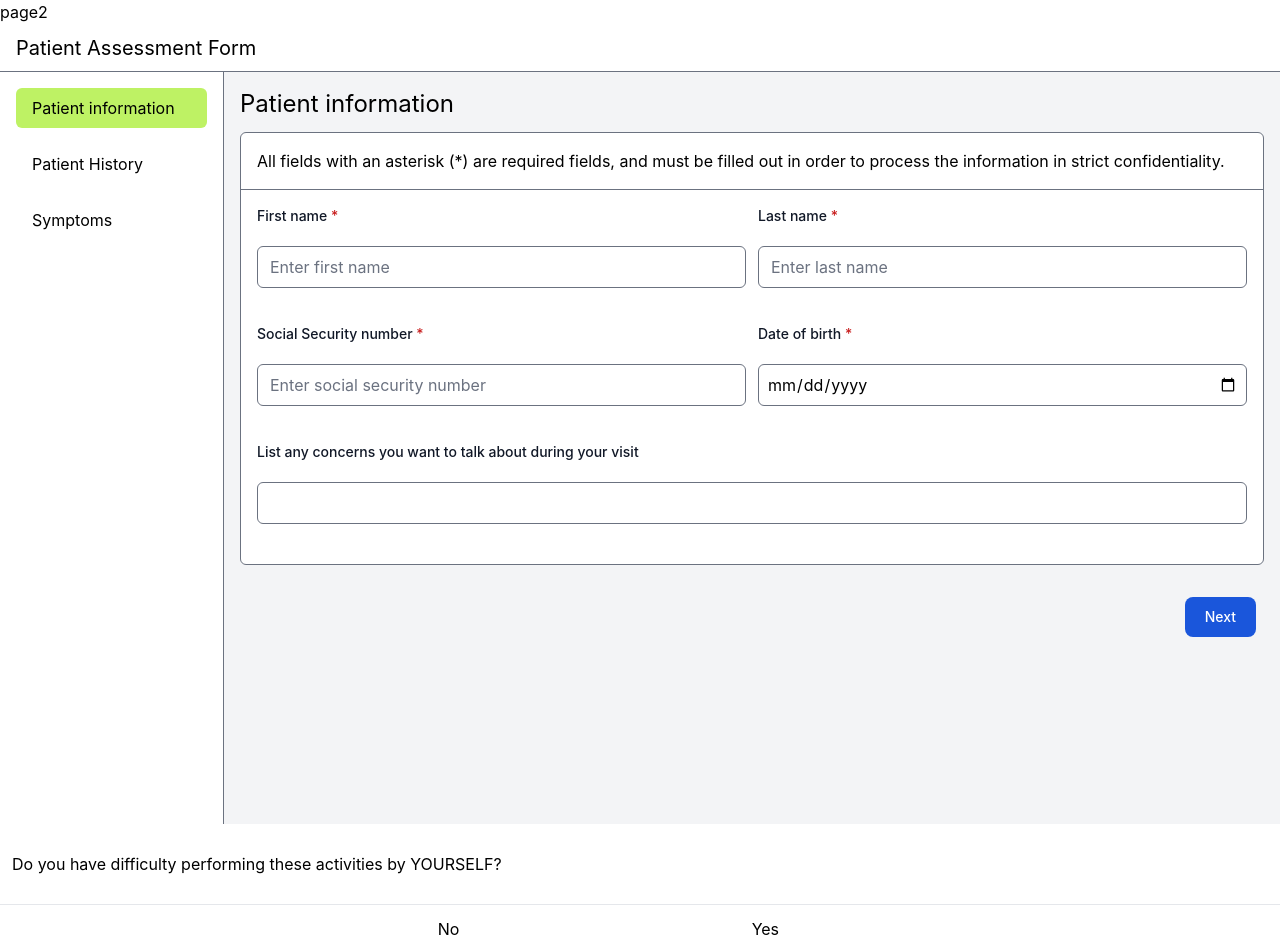
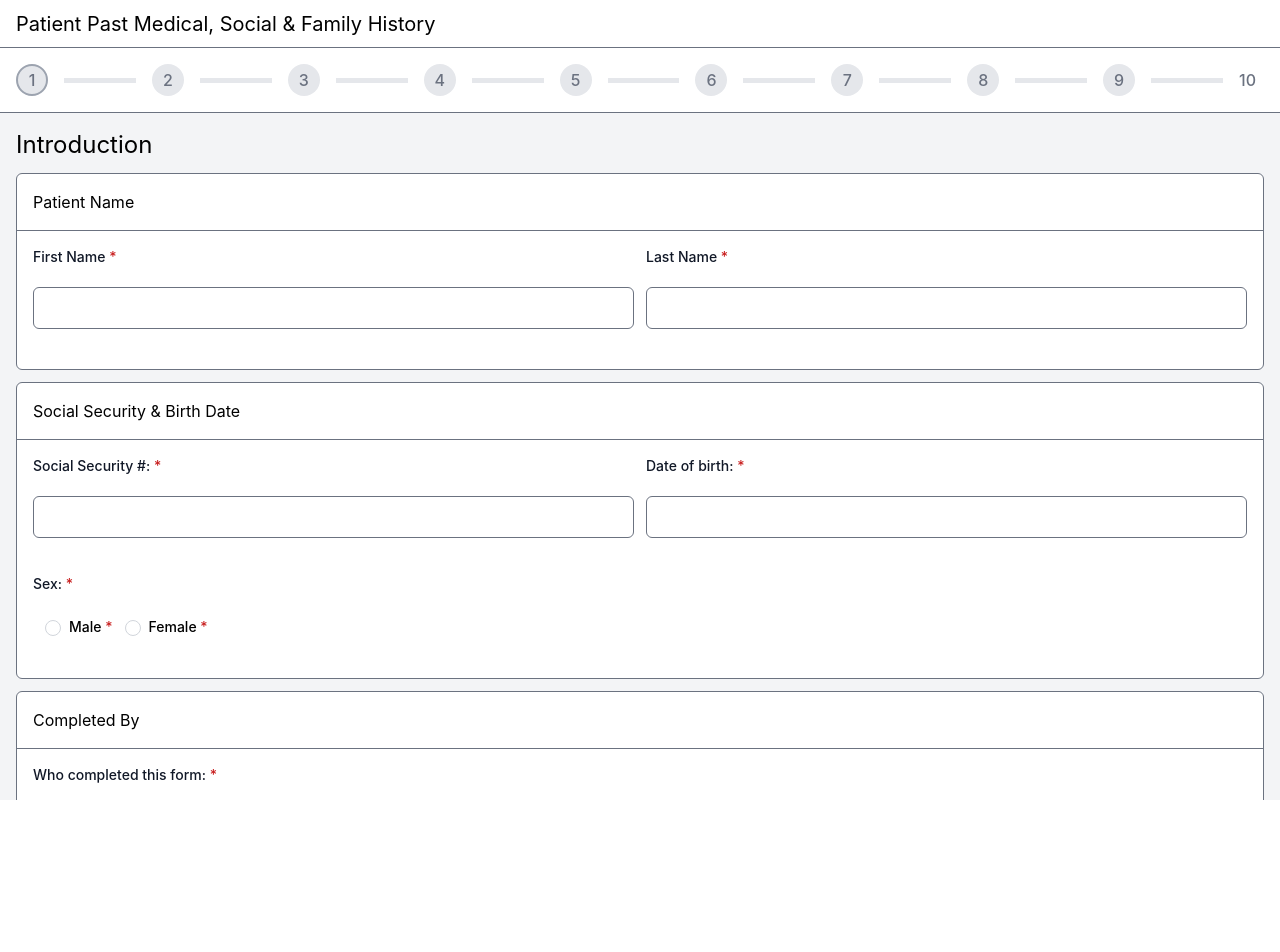
Before and after one commit to rroy11705/form-viewer, a React (Create React App) app: page /page2 in a window 1280 px wide. Shown: the top 952 px of the page. After the commit the page ends 800 px from the top, so only its background shows below. Built offline with nearby package versions, Linux system fonts and the light colour scheme.

Commit message:
pagination added

```diff
--- a/src/App.js
+++ b/src/App.js
@@ -1,6 +1,3 @@
-import FormViewer from './components/common/FormViewer';
-import Matrix from './components/forms/Matrix/Matrix';
-import json from './const/PATIENT_ASSESSMENT_FORM.json';
 import React, { Suspense } from 'react';
 import { BrowserRouter as Router, Routes, Route, Navigate } from 'react-router-dom';
 
@@ -27,15 +24,13 @@ function App() {
           <Route path="*" element={<Navigate to="/home" />} />
         </Routes>
       </Suspense>
-      {/* <FormViewer model={json} /> */}
-      <FormViewer model={json} />
-      <Matrix
+      {/* <Matrix
         columns={['No', 'Yes']}
         isAllRowRequired={true}
         name={'performingActivities'}
         rows={['Eating', 'Bathing', 'Dressing', 'Walking', 'Using Toilet', 'Housekeeping']}
         label={'Do you have difficulty performing these activities by YOURSELF?'}
-      />
+      /> */}
     </div>
   );
 }
--- a/src/Pages/page1.js
+++ b/src/Pages/page1.js
@@ -1,7 +1,9 @@
 import React from 'react';
+import FormViewer from '../components/common/FormViewer';
+import json from '../const/PATIENT_ASSESSMENT_FORM.json';
 
 const Page1 = () => {
-  return <div>page1</div>;
+  return <FormViewer model={json} />;
 };
 
 export default Page1;
--- a/src/Pages/page2.js
+++ b/src/Pages/page2.js
@@ -1,7 +1,9 @@
 import React from 'react';
+import json from '../const/PATIENT_MEDICAL_HISTORY_FORM.json';
+import FormViewer from '../components/common/FormViewer';
 
 const Page2 = () => {
-  return <div>page2</div>;
+  return <FormViewer model={json} />;
 };
 
 export default Page2;
--- a/src/Pages/page3.js
+++ b/src/Pages/page3.js
@@ -1,7 +1,9 @@
 import React from 'react';
+import json from '../const/PATIENT_FEEDBACK.json';
+import FormViewer from '../components/common/FormViewer';
 
 const Page3 = () => {
-  return <div>page3</div>;
+  return <FormViewer model={json} />;
 };
 
 export default Page3;
```
